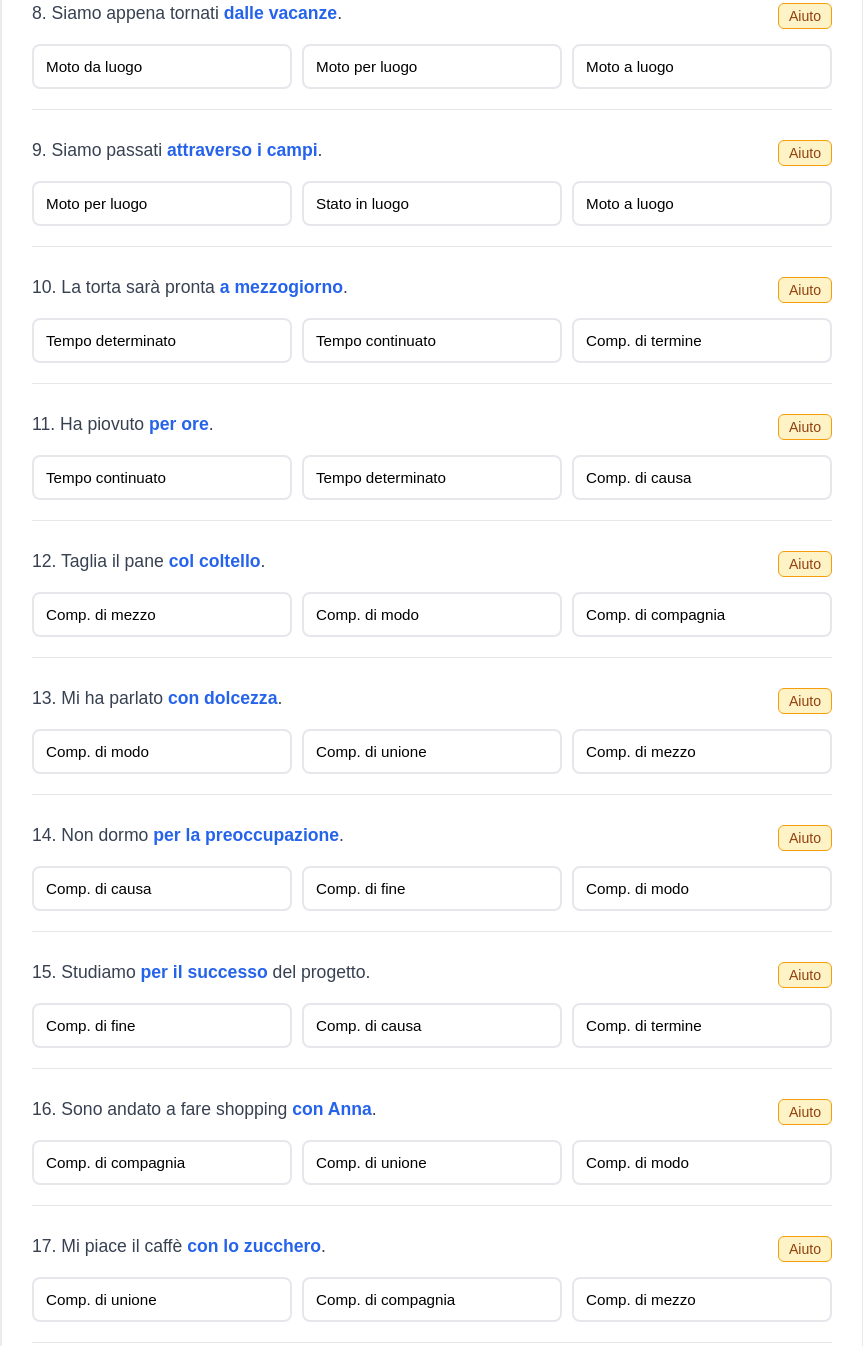
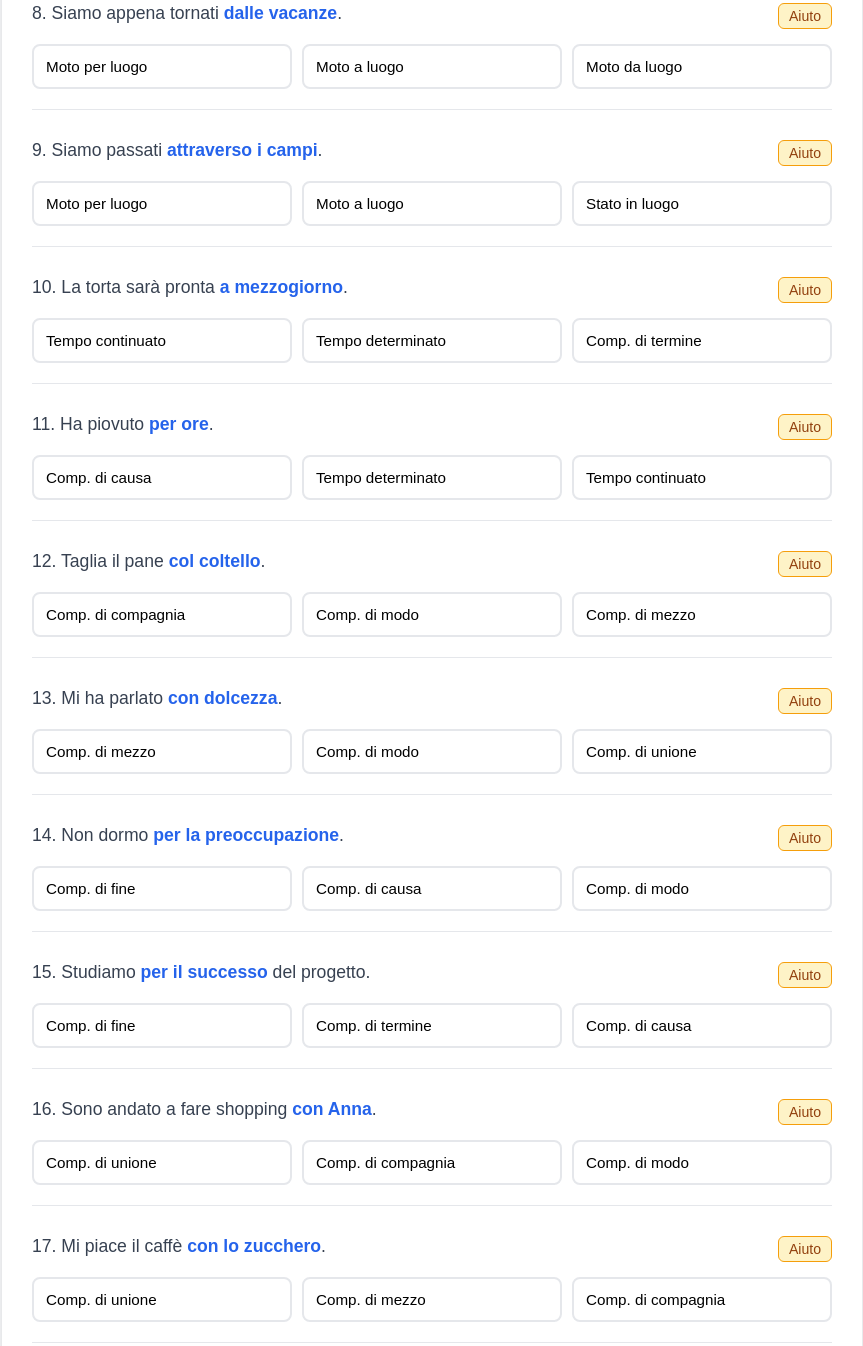
Before and after one commit to quiz4study/analisi_logica, a plain HTML site: page index.html in a window 1280 px wide. Shown: the part 1136-2482 px from the top of the page, without its empty margins (208-1071 px from the left). Drawn offline with Linux system fonts and the light colour scheme.

Commit message:
Update index.html

```diff
--- a/index.html
+++ b/index.html
@@ -25,53 +25,73 @@
         .score-box { margin-top: 30px; padding: 20px; background: #eff6ff; border-radius: 8px; text-align: center; border: 1px solid #bfdbfe; }
         .score-num { font-size: 2em; font-weight: bold; color: #2563eb; }
         .restart-btn { margin-top: 15px; padding: 10px 25px; background: #2563eb; color: white; border: none; border-radius: 20px; cursor: pointer; font-weight: bold; }
+        .repeat-msg { color: #b91c1c; font-weight: bold; margin-top: 10px; display: none; padding: 10px; border: 1px dashed #f87171; border-radius: 8px; background: #fff5f5; }
+        .repeat-btn-active { display: none; margin-top: 10px; padding: 10px 20px; background: #dc2626; color: white; border: none; border-radius: 20px; cursor: pointer; font-weight: bold; }
     </style>
 </head>
 <body>
     <div class="container">
         <h1>Esercitazione di Analisi Logica</h1>
-        <p class="subtitle">Se sbagli, ti spiegheremo perché. Usa "Aiuto" per un suggerimento preventivo.</p>
+        <p class="subtitle">Le posizioni delle risposte sono ora rimescolate domanda per domanda.</p>
 
         <div id="quiz-content"></div>
 
         <div class="score-box">
             <div>Il tuo Punteggio</div>
             <div id="score-display" class="score-num">0 / 25</div>
-            <button onclick="window.location.reload()" class="restart-btn">Ricomincia da capo</button>
+
+            <div id="repeat-feedback" class="repeat-msg">
+                Il tuo punteggio è inferiore a 15/25. Ti consigliamo di ripetere l'esercitazione per fissare meglio i concetti.
+            </div>
+
+            <button id="main-restart" onclick="window.location.reload()" class="restart-btn">Ricomincia da capo</button>
+            <br>
+            <button id="repeat-btn" onclick="window.location.reload()" class="repeat-btn-active">Ripeti l'esercitazione</button>
         </div>
     </div>
 
     <script>
-        const questions = [
-            { q: "Ascolto **la musica** in cuffia.", options: ["Comp. oggetto", "Comp. di specificazione", "Comp. di termine"], correct: 0, hint: "Risponde alla domanda: Chi? Che cosa?", explain: "È un complemento oggetto perché l'azione del verbo 'ascoltare' ricade direttamente su 'la musica'." },
-            { q: "Il cancello **del giardino** è aperto.", options: ["Comp. di specificazione", "Comp. di denominazione", "Comp. di luogo"], correct: 0, hint: "Risponde alla domanda: Di chi? Di che cosa?", explain: "È specificazione perché precisa a cosa appartiene o si riferisce il cancello." },
-            { q: "Il comune **di Milano** ha emanato un'ordinanza.", options: ["Comp. di denominazione", "Comp. di specificazione", "Comp. di termine"], correct: 0, hint: "Dà un nome proprio a un nome comune.", explain: "È denominazione perché 'Milano' è il nome proprio che denomina il 'comune'." },
-            { q: "Consegna il pacco **al portiere**.", options: ["Comp. di termine", "Comp. oggetto", "Comp. d'agente"], correct: 0, hint: "Risponde alla domanda: A chi?", explain: "È un complemento di termine perché indica la persona a cui è destinato l'oggetto." },
-            { q: "La lettera è stata scritta **da Paolo**.", options: ["Comp. d'agente", "Comp. di causa", "Comp. di modo"], correct: 0, hint: "In una frase passiva, chi fa l'azione?", explain: "In una frase passiva, chi compie l'azione è il complemento d'agente." },
-            { q: "I ragazzi giocano **in cortile**.", options: ["Stato in luogo", "Moto a luogo", "Moto per luogo"], correct: 0, hint: "Indica dove si svolge l'azione restando lì.", explain: "È stato in luogo perché indica dove si trovano i ragazzi mentre giocano." },
-            { q: "Stasera andiamo **in pizzeria**.", options: ["Moto a luogo", "Stato in luogo", "Moto da luogo"], correct: 0, hint: "Indica la meta di un movimento.", explain: "È moto a luogo perché indica la destinazione verso cui ci si muove." },
-            { q: "Siamo appena tornati **dalle vacanze**.", options: ["Moto da luogo", "Moto per luogo", "Moto a luogo"], correct: 0, hint: "Indica il luogo da cui si proviene.", explain: "È moto da luogo perché indica la provenienza del movimento." },
-            { q: "Siamo passati **attraverso i campi**.", options: ["Moto per luogo", "Stato in luogo", "Moto a luogo"], correct: 0, hint: "Indica un transito o un passaggio.", explain: "È moto per luogo perché indica il luogo che viene attraversato." },
-            { q: "La torta sarà pronta **a mezzogiorno**.", options: ["Tempo determinato", "Tempo continuato", "Comp. di termine"], correct: 0, hint: "Indica un momento preciso nel tempo.", explain: "È tempo determinato perché indica l'ora esatta in cui avverrà l'azione." },
-            { q: "Ha piovuto **per ore**.", options: ["Tempo continuato", "Tempo determinato", "Comp. di causa"], correct: 0, hint: "Indica la durata di un'azione.", explain: "È tempo continuato perché indica per quanto tempo si è protratta la pioggia." },
-            { q: "Taglia il pane **col coltello**.", options: ["Comp. di mezzo", "Comp. di modo", "Comp. di compagnia"], correct: 0, hint: "Con quale strumento?", explain: "È un complemento di mezzo perché il coltello è lo strumento usato per tagliare." },
-            { q: "Mi ha parlato **con dolcezza**.", options: ["Comp. di modo", "Comp. di unione", "Comp. di mezzo"], correct: 0, hint: "In che modo?", explain: "È un complemento di modo perché descrive la maniera in cui è stata fatta l'azione." },
-            { q: "Non dormo **per la preoccupazione**.", options: ["Comp. di causa", "Comp. di fine", "Comp. di modo"], correct: 0, hint: "Qual è il motivo/la causa?", explain: "È causa perché la preoccupazione è il motivo scatenante del non dormire." },
-            { q: "Studiamo **per il successo** del progetto.", options: ["Comp. di fine", "Comp. di causa", "Comp. di termine"], correct: 0, hint: "Qual è l'obiettivo finale?", explain: "È un complemento di fine perché il successo è lo scopo che si vuole raggiungere." },
-            { q: "Sono andato a fare shopping **con Anna**.", options: ["Comp. di compagnia", "Comp. di unione", "Comp. di modo"], correct: 0, hint: "Insieme a chi?", explain: "È compagnia perché si riferisce a un essere animato che accompagna il soggetto." },
-            { q: "Mi piace il caffè **con lo zucchero**.", options: ["Comp. di unione", "Comp. di compagnia", "Comp. di mezzo"], correct: 0, hint: "Insieme a quale cosa?", explain: "È unione perché si riferisce a una cosa inanimata che accompagna un'altra cosa." },
-            { q: "Il nonno racconta storie **sulla guerra**.", options: ["Comp. di argomento", "Comp. di specificazione", "Comp. di denominazione"], correct: 0, hint: "Qual è il tema del discorso?", explain: "È argomento perché indica il tema o l'oggetto di cui si sta parlando." },
-            { q: "Hai perso **le chiavi**?", options: ["Comp. oggetto", "Comp. di termine", "Comp. di specificazione"], correct: 0, hint: "Cosa hai perso?", explain: "È complemento oggetto perché risponde alla domanda 'che cosa?' dopo il verbo." },
-            { q: "La fine **del film** è stata commovente.", options: ["Comp. di specificazione", "Comp. di denominazione", "Comp. di termine"], correct: 0, hint: "Di che cosa?", explain: "È specificazione perché specifica a quale opera si riferisce il termine 'fine'." },
-            { q: "Il deserto **del Sahara** è vastissimo.", options: ["Comp. di denominazione", "Comp. di specificazione", "Stato in luogo"], correct: 0, hint: "Nome proprio del deserto.", explain: "È denominazione perché attribuisce il nome proprio a un nome comune geografico." },
-            { q: "Ho inviato un messaggio **a Giorgio**.", options: ["Comp. di termine", "Comp. oggetto", "Comp. d'agente"], correct: 0, hint: "A chi è rivolto?", explain: "È termine perché indica il destinatario finale dell'azione di inviare." },
-            { q: "Il guasto è stato riparato **dal tecnico**.", options: ["Comp. d'agente", "Comp. di termine", "Comp. di causa efficiente"], correct: 0, hint: "Chi ha riparato?", explain: "In una frase passiva, l'essere animato che agisce è il complemento d'agente." },
-            { q: "Il gatto è rimasto **sul tetto**.", options: ["Stato in luogo", "Moto per luogo", "Moto a luogo"], correct: 0, hint: "Dove si trova fermo?", explain: "È stato in luogo perché indica la posizione statica del gatto." },
-            { q: "Domani voleremo **a Londra**.", options: ["Moto a luogo", "Stato in luogo", "Moto da luogo"], correct: 0, hint: "Destinazione del volo.", explain: "È moto a luogo perché indica la meta finale del movimento." }
+        const rawQuestions = [
+            { q: "Ascolto **la musica** in cuffia.", options: ["Comp. oggetto", "Comp. di specificazione", "Comp. di termine"], correct: "Comp. oggetto", hint: "Risponde alla domanda: Chi? Che cosa?", explain: "È un complemento oggetto perché l'azione del verbo 'ascoltare' ricade direttamente su 'la musica'." },
+            { q: "Il cancello **del giardino** è aperto.", options: ["Comp. di specificazione", "Comp. di denominazione", "Comp. di luogo"], correct: "Comp. di specificazione", hint: "Risponde alla domanda: Di chi? Di che cosa?", explain: "È specificazione perché precisa a cosa appartiene o si riferisce il cancello." },
+            { q: "Il comune **di Milano** ha emanato un'ordinanza.", options: ["Comp. di denominazione", "Comp. di specificazione", "Comp. di termine"], correct: "Comp. di denominazione", hint: "Dà un nome proprio a un nome comune.", explain: "È denominazione perché 'Milano' è il nome proprio che denomina il 'comune'." },
+            { q: "Consegna il pacco **al portiere**.", options: ["Comp. di termine", "Comp. oggetto", "Comp. d'agente"], correct: "Comp. di termine", hint: "Risponde alla domanda: A chi?", explain: "È un complemento di termine perché indica la persona a cui è destinato l'oggetto." },
+            { q: "La lettera è stata scritta **da Paolo**.", options: ["Comp. d'agente", "Comp. di causa", "Comp. di modo"], correct: "Comp. d'agente", hint: "In una frase passiva, chi fa l'azione?", explain: "In una frase passiva, chi compie l'azione è il complemento d'agente." },
+            { q: "I ragazzi giocano **in cortile**.", options: ["Stato in luogo", "Moto a luogo", "Moto per luogo"], correct: "Stato in luogo", hint: "Indica dove si svolge l'azione restando lì.", explain: "È stato in luogo perché indica dove si trovano i ragazzi mentre giocano." },
+            { q: "Stasera andiamo **in pizzeria**.", options: ["Moto a luogo", "Stato in luogo", "Moto da luogo"], correct: "Moto a luogo", hint: "Indica la meta di un movimento.", explain: "È moto a luogo perché indica la destinazione verso cui ci si muove." },
+            { q: "Siamo appena tornati **dalle vacanze**.", options: ["Moto da luogo", "Moto per luogo", "Moto a luogo"], correct: "Moto da luogo", hint: "Indica il luogo da cui si proviene.", explain: "È moto da luogo perché indica la provenienza del movimento." },
+            { q: "Siamo passati **attraverso i campi**.", options: ["Moto per luogo", "Stato in luogo", "Moto a luogo"], correct: "Moto per luogo", hint: "Indica un transito o un passaggio.", explain: "È moto per luogo perché indica il luogo che viene attraversato." },
+            { q: "La torta sarà pronta **a mezzogiorno**.", options: ["Tempo determinato", "Tempo continuato", "Comp. di termine"], correct: "Tempo determinato", hint: "Indica un momento preciso nel tempo.", explain: "È tempo determinato perché indica l'ora esatta in cui avverrà l'azione." },
+            { q: "Ha piovuto **per ore**.", options: ["Tempo continuato", "Tempo determinato", "Comp. di causa"], correct: "Tempo continuato", hint: "Indica la durata di un'azione.", explain: "È tempo continuato perché indica per quanto tempo si è protratta la pioggia." },
+            { q: "Taglia il pane **col coltello**.", options: ["Comp. di mezzo", "Comp. di modo", "Comp. di compagnia"], correct: "Comp. di mezzo", hint: "Con quale strumento?", explain: "È un complemento di mezzo perché il coltello è lo strumento usato per tagliare." },
+            { q: "Mi ha parlato **con dolcezza**.", options: ["Comp. di modo", "Comp. di unione", "Comp. di mezzo"], correct: "Comp. di modo", hint: "In che modo?", explain: "È un complemento di modo perché descrive la maniera in cui è stata fatta l'azione." },
+            { q: "Non dormo **per la preoccupazione**.", options: ["Comp. di causa", "Comp. di fine", "Comp. di modo"], correct: "Comp. di causa", hint: "Qual è il motivo/la causa?", explain: "È causa perché la preoccupazione è il motivo scatenante del non dormire." },
+            { q: "Studiamo **per il successo** del progetto.", options: ["Comp. di fine", "Comp. di causa", "Comp. di termine"], correct: "Comp. di fine", hint: "Qual è l'obiettivo finale?", explain: "È un complemento di fine perché il successo è lo scopo che si vuole raggiungere." },
+            { q: "Sono andato a fare shopping **con Anna**.", options: ["Comp. di compagnia", "Comp. di unione", "Comp. di modo"], correct: "Comp. di compagnia", hint: "Insieme a chi?", explain: "È compagnia perché si riferisce a un essere animato che accompagna il soggetto." },
+            { q: "Mi piace il caffè **con lo zucchero**.", options: ["Comp. di unione", "Comp. di compagnia", "Comp. di mezzo"], correct: "Comp. di unione", hint: "Insieme a quale cosa?", explain: "È unione perché si riferisce a una cosa inanimata che accompagna un'altra cosa." },
+            { q: "Il nonno racconta storie **sulla guerra**.", options: ["Comp. di argomento", "Comp. di specificazione", "Comp. di denominazione"], correct: "Comp. di argomento", hint: "Qual è il tema del discorso?", explain: "È argomento perché indica il tema o l'oggetto di cui si sta parlando." },
+            { q: "Hai perso **le chiavi**?", options: ["Comp. oggetto", "Comp. di termine", "Comp. di specificazione"], correct: "Comp. oggetto", hint: "Cosa hai perso?", explain: "È complemento oggetto perché risponde alla domanda 'che cosa?' dopo il verbo." },
+            { q: "La fine **del film** è stata commovente.", options: ["Comp. di specificazione", "Comp. di denominazione", "Comp. di termine"], correct: "Comp. di specificazione", hint: "Di che cosa?", explain: "È specificazione perché specifica a quale opera si riferisce il termine 'fine'." },
+            { q: "Il deserto **del Sahara** è vastissimo.", options: ["Comp. di denominazione", "Comp. di specificazione", "Stato in luogo"], correct: "Comp. di denominazione", hint: "Nome proprio del deserto.", explain: "È denominazione perché attribuisce il nome proprio a un nome comune geografico." },
+            { q: "Ho inviato un messaggio **a Giorgio**.", options: ["Comp. di termine", "Comp. oggetto", "Comp. d'agente"], correct: "Comp. di termine", hint: "A chi è rivolto?", explain: "È termine perché indica il destinatario finale dell'azione di inviare." },
+            { q: "Il guasto è stato riparato **dal tecnico**.", options: ["Comp. d'agente", "Comp. di termine", "Comp. di causa efficiente"], correct: "Comp. d'agente", hint: "Chi ha riparato?", explain: "In una frase passiva, l'essere animato che agisce è il complemento d'agente." },
+            { q: "Il gatto è rimasto **sul tetto**.", options: ["Stato in luogo", "Moto per luogo", "Moto a luogo"], correct: "Stato in luogo", hint: "Dove si trova fermo?", explain: "È stato in luogo perché indica la posizione statica del gatto." },
+            { q: "Domani voleremo **a Londra**.", options: ["Moto a luogo", "Stato in luogo", "Moto da luogo"], correct: "Moto a luogo", hint: "Destinazione del volo.", explain: "È moto a luogo perché indica la meta finale del movimento." }
         ];
 
         let score = 0;
+        const totalQuestions = rawQuestions.length;
         const answeredQuestions = new Set();
+
+        // Funzione per rimescolare un array in modo sicuro
+        function shuffleArray(array) {
+            let arr = [...array];
+            for (let i = arr.length - 1; i > 0; i--) {
+                const j = Math.floor(Math.random() * (i + 1));
+                [arr[i], arr[j]] = [arr[j], arr[i]];
+            }
+            return arr;
+        }
 
         function toggleHint(idx) {
             const h = document.getElementById('hint-' + idx);
@@ -81,7 +101,11 @@
         function renderQuiz() {
             const container = document.getElementById('quiz-content');
             container.innerHTML = '';
-            questions.forEach((question, index) => {
+
+            rawQuestions.forEach((question, index) => {
+                // Rimescoliamo le opzioni SPECIFICAMENTE per questa riga
+                const currentOptions = shuffleArray(question.options);
+
                 const qDiv = document.createElement('div');
                 qDiv.className = "question-block";
                 qDiv.innerHTML = `
@@ -96,42 +120,61 @@
                 container.appendChild(qDiv);
 
                 const optGrid = document.getElementById('opts-' + index);
-                question.options.forEach((opt, optIdx) => {
+                currentOptions.forEach((optText) => {
                     const btn = document.createElement('button');
                     btn.className = "option-btn";
-                    btn.innerText = opt;
-                    btn.onclick = () => checkAnswer(btn, index, optIdx);
+                    btn.innerText = optText;
+                    btn.onclick = () => checkAnswer(btn, index, optText, question.correct);
                     optGrid.appendChild(btn);
                 });
             });
         }
 
-        function checkAnswer(selectedBtn, qIdx, optIdx) {
+        function checkAnswer(selectedBtn, qIdx, selectedText, correctText) {
             if (answeredQuestions.has(qIdx)) return;
             answeredQuestions.add(qIdx);
 
             const parent = selectedBtn.parentElement;
             const buttons = parent.getElementsByTagName('button');
-            const correctIdx = questions[qIdx].correct;
             const errorDiv = document.getElementById('error-' + qIdx);
             const hintBtn = selectedBtn.closest('.question-block').querySelector('.hint-btn');
 
             hintBtn.disabled = true;
             hintBtn.style.opacity = "0.3";
 
-            if (optIdx === correctIdx) {
+            if (selectedText === correctText) {
                 selectedBtn.classList.add('correct');
                 score++;
             } else {
                 selectedBtn.classList.add('incorrect');
-                buttons[correctIdx].classList.add('correct');
-                errorDiv.style.display = 'block'; // Mostra spiegazione in caso di errore
+                for (let btn of buttons) {
+                    if (btn.innerText === correctText) {
+                        btn.classList.add('correct');
+                    }
+                }
+                errorDiv.style.display = 'block';
             }
-            document.getElementById('score-display').innerText = score + " / 25";
+
+            document.getElementById('score-display').innerText = score + " / " + totalQuestions;
+
+            if (answeredQuestions.size === totalQuestions) {
+                showFinalFeedback();
+            }
+        }
+
+        function showFinalFeedback() {
+            const repeatMsg = document.getElementById('repeat-feedback');
+            const repeatBtn = document.getElementById('repeat-btn');
+            const mainRestart = document.getElementById('main-restart');
+
+            if (score < 15) {
+                repeatMsg.style.display = 'block';
+                repeatBtn.style.display = 'inline-block';
+                mainRestart.style.display = 'none';
+            }
         }
 
         window.onload = renderQuiz;
     </script>
 </body>
-
 </html>
```
